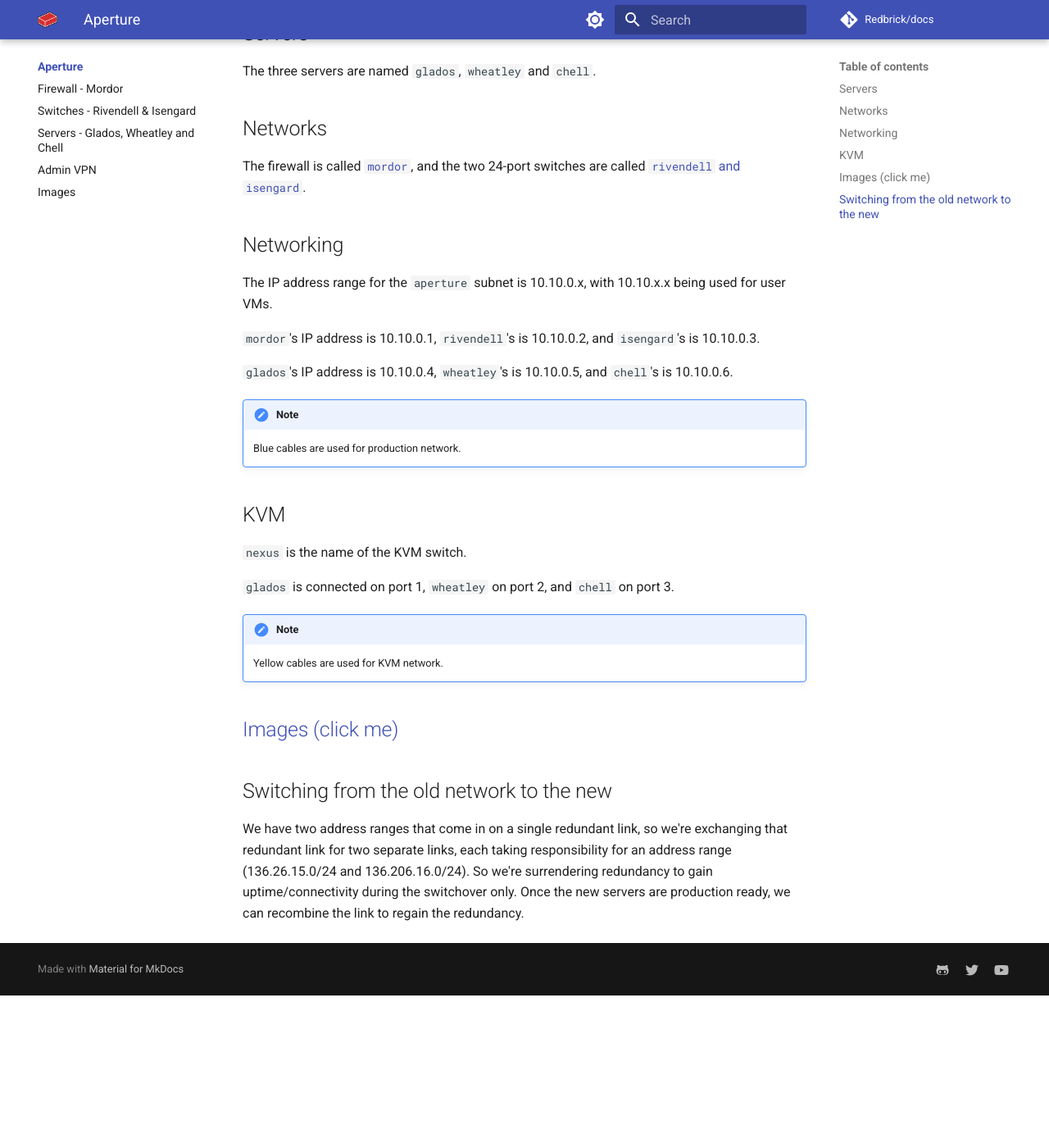
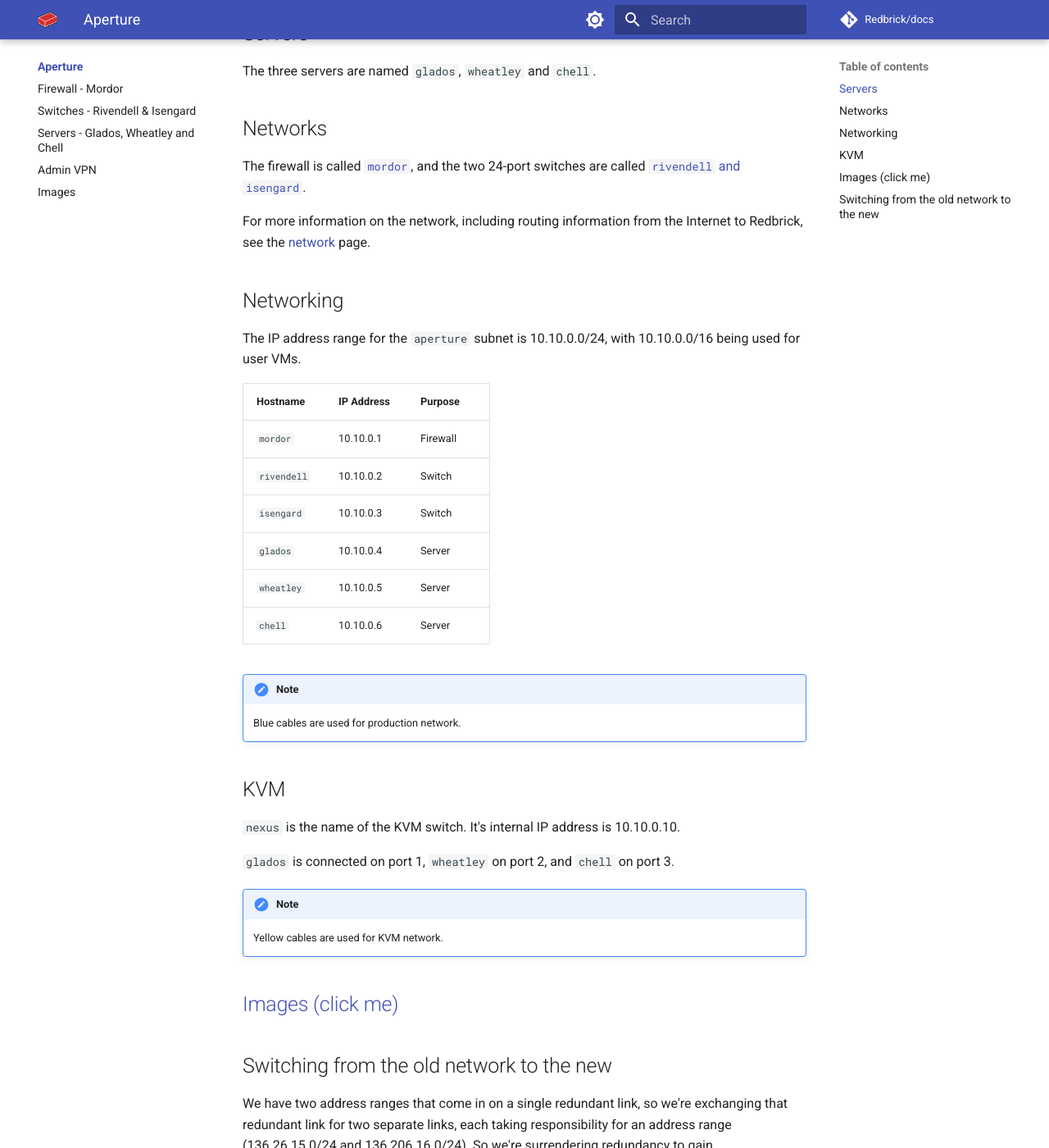
Before and after one commit to redbrick/docs, an MkDocs documentation site: the page built from docs/aperture/index.md, in a window 1280 px wide and 1400 px high, scrolled down 565 px. Shown: the whole window at 82% size. Built offline with MkDocs 1.6.1 and Material for MkDocs 9.7.7, drawn with Linux system fonts in a browser that asks for light colours; comment, search, counter and statistics services are not loaded; before the commit the page ends 1779 px from its top, so only the background shows below that.

Commit message:
adds network config documentation

```diff
--- a/docs/aperture/index.md
+++ b/docs/aperture/index.md
@@ -20,20 +20,28 @@ The three servers are named `glados`, `wheatley` and `chell`.
 
 The firewall is called [`mordor`](firewall.md), and the two 24-port switches are called [`rivendell` and `isengard`](switches.md).
 
+For more information on the network, including routing information from the Internet to Redbrick, see the
+[network](network.md) page.
+
 ## Networking
 
-The IP address range for the `aperture` subnet is 10.10.0.x, with 10.10.x.x being used for user VMs.
+The IP address range for the `aperture` subnet is 10.10.0.0/24, with 10.10.0.0/16 being used for user VMs.
 
-`mordor`'s IP address is 10.10.0.1, `rivendell`'s is 10.10.0.2, and `isengard`'s is 10.10.0.3.
-
-`glados`'s IP address is 10.10.0.4, `wheatley`'s is 10.10.0.5, and `chell`'s is 10.10.0.6.
+| Hostname | IP Address | Purpose |
+| -------- | ---------- | ------- |
+| `mordor` | 10.10.0.1 | Firewall |
+| `rivendell` | 10.10.0.2 | Switch |
+| `isengard` | 10.10.0.3 | Switch |
+| `glados` | 10.10.0.4 | Server |
+| `wheatley` | 10.10.0.5 | Server |
+| `chell` | 10.10.0.6 | Server |
 
 !!! note
     Blue cables are used for production network.
 
 ## KVM
 
-`nexus` is the name of the KVM switch.
+`nexus` is the name of the KVM switch. It's internal IP address is 10.10.0.10.
 
 `glados` is connected on port 1, `wheatley` on port 2, and `chell` on port 3.
 
```
Also changed, not shown: docs/aperture/network.md (added, +12 -0 lines).
